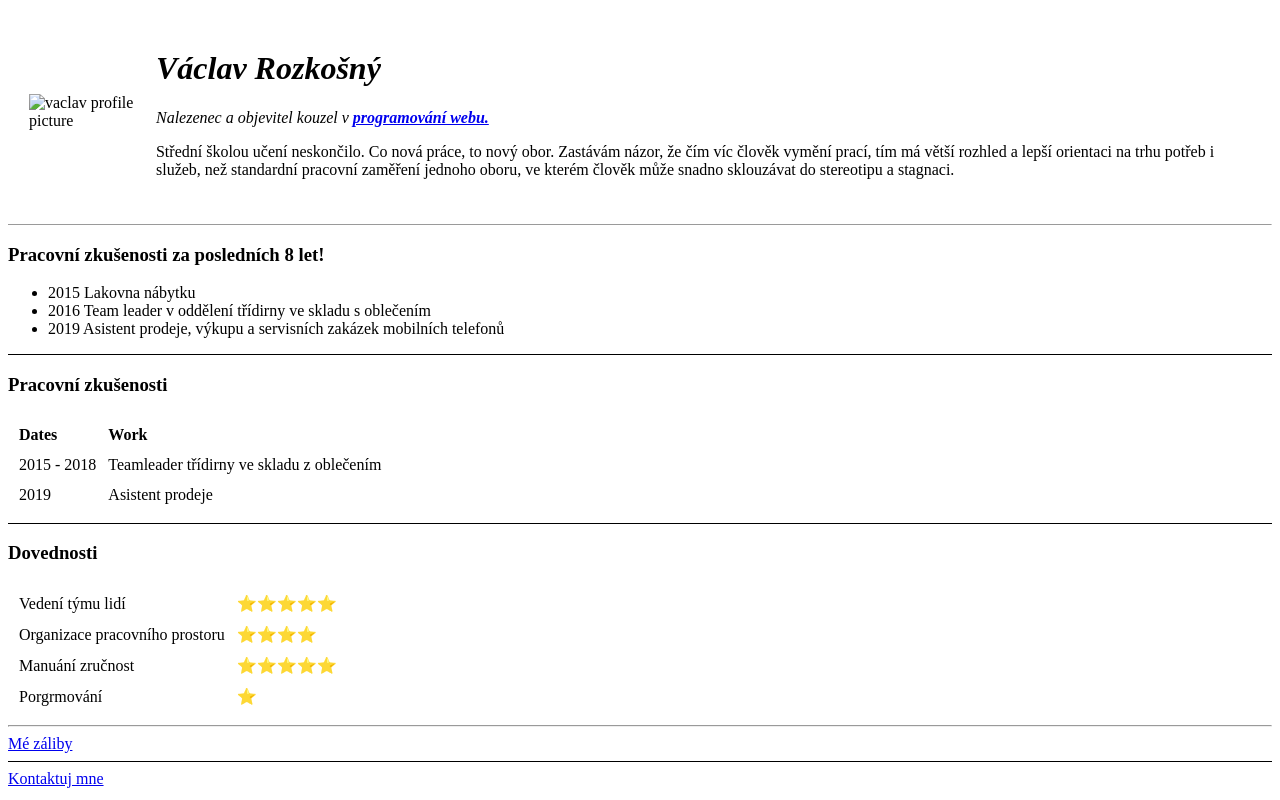
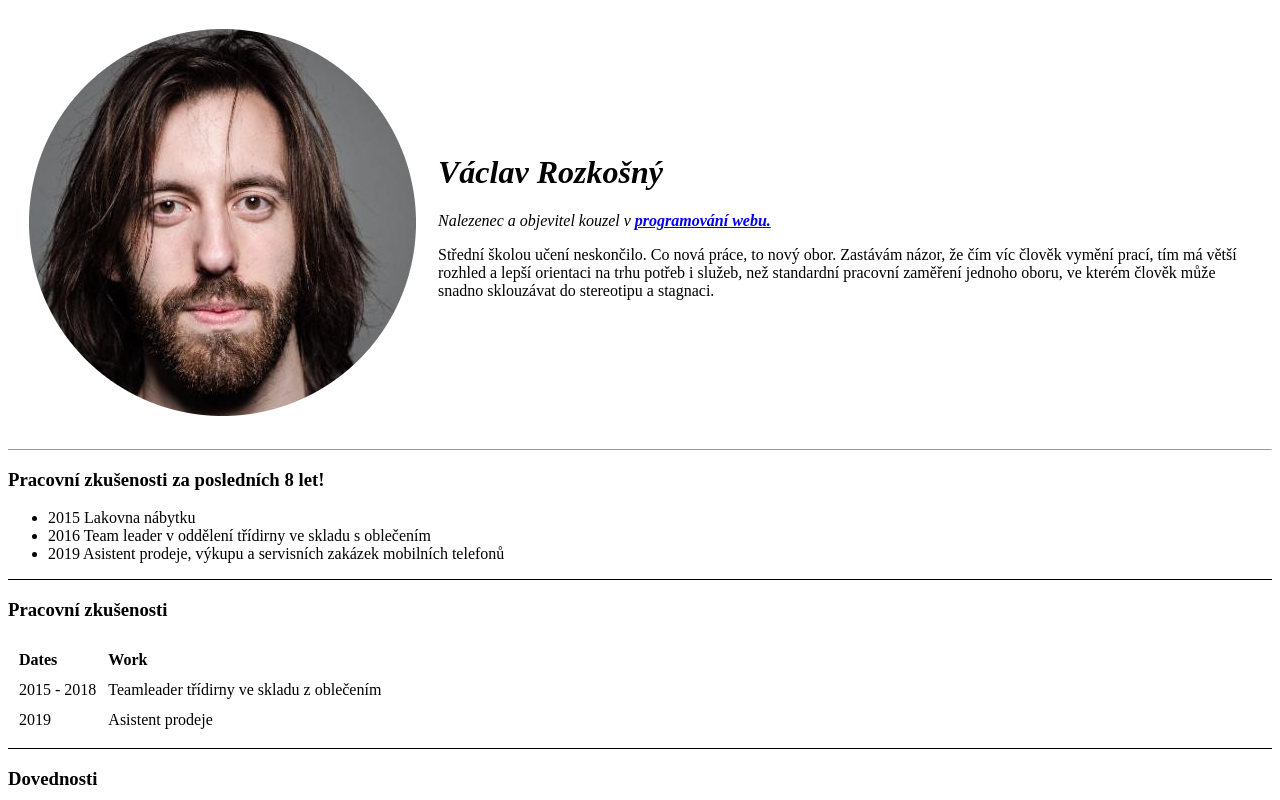
Before and after one commit to qwenca/cv, a plain HTML site: page index.html in a window 1280 px wide. Shown: the top 800 px of the page. Drawn offline with Linux system fonts and the light colour scheme.

Commit message:
Update index.html

```diff
--- a/index.html
+++ b/index.html
@@ -9,7 +9,7 @@
     <body>
         <table cellspacing="20">
             <tr>
-                <td><img src="vaclav-modified.png" alt="vaclav profile picture" width="180" height="170"></td>
+                <td><img src="images/vaclav-modified.png" alt="vaclav profile picture"></td>
                 <td><h1><em><strong>Václav Rozkošný</strong></em></h1><p><em>Nalezenec a objevitel kouzel v <strong><a href="http://www.diabetik.wz.cz/">programování webu.</a></strong> </em></p>
                     <p>Střední školou učení neskončilo. Co nová práce, to nový obor. Zastávám názor, že čím víc člověk vymění prací, tím má větší rozhled a lepší orientaci na trhu potřeb i služeb, než standardní pracovní zaměření jednoho oboru, ve kterém člověk může snadno sklouzávat do stereotipu a stagnaci.</p></td>
             </tr>
```
